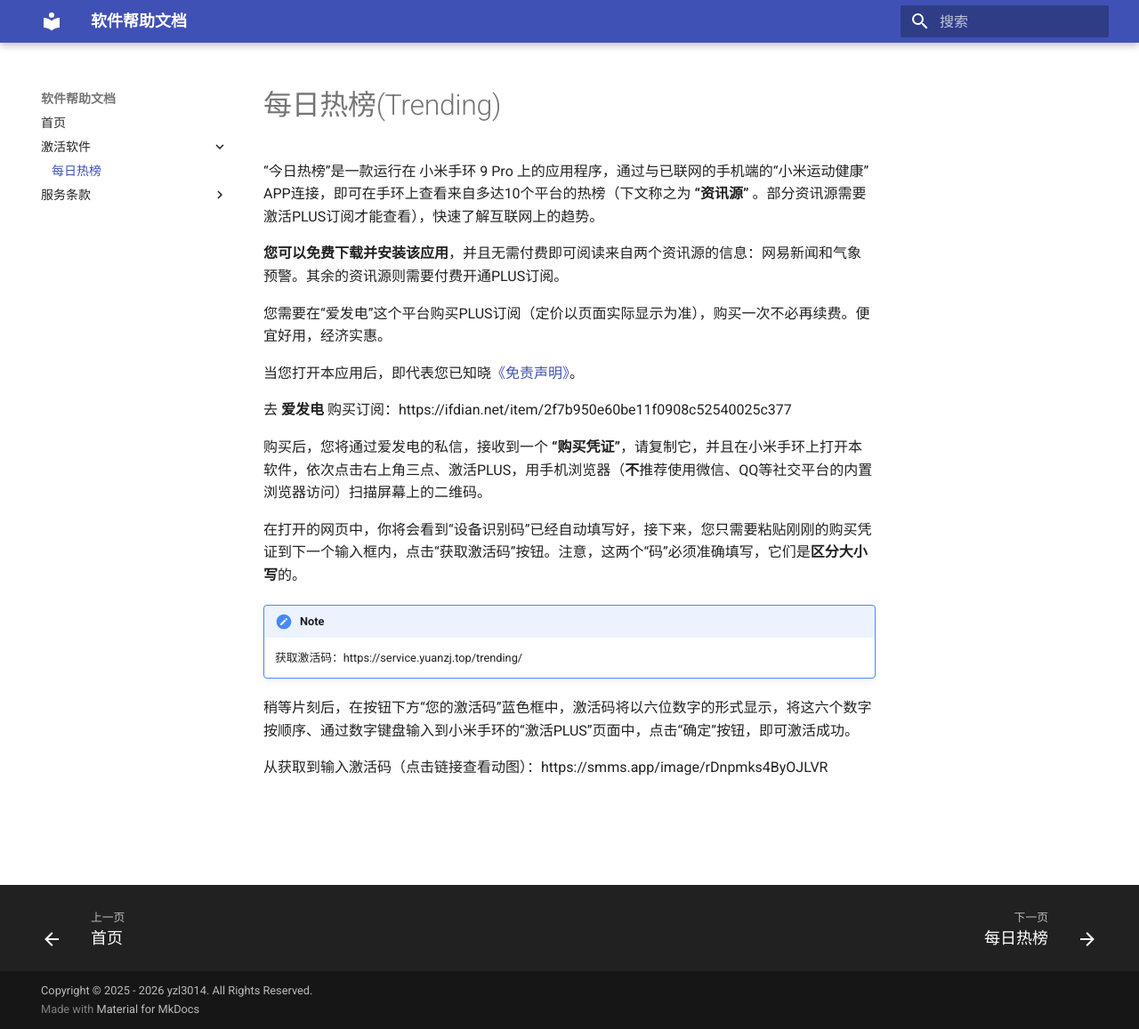
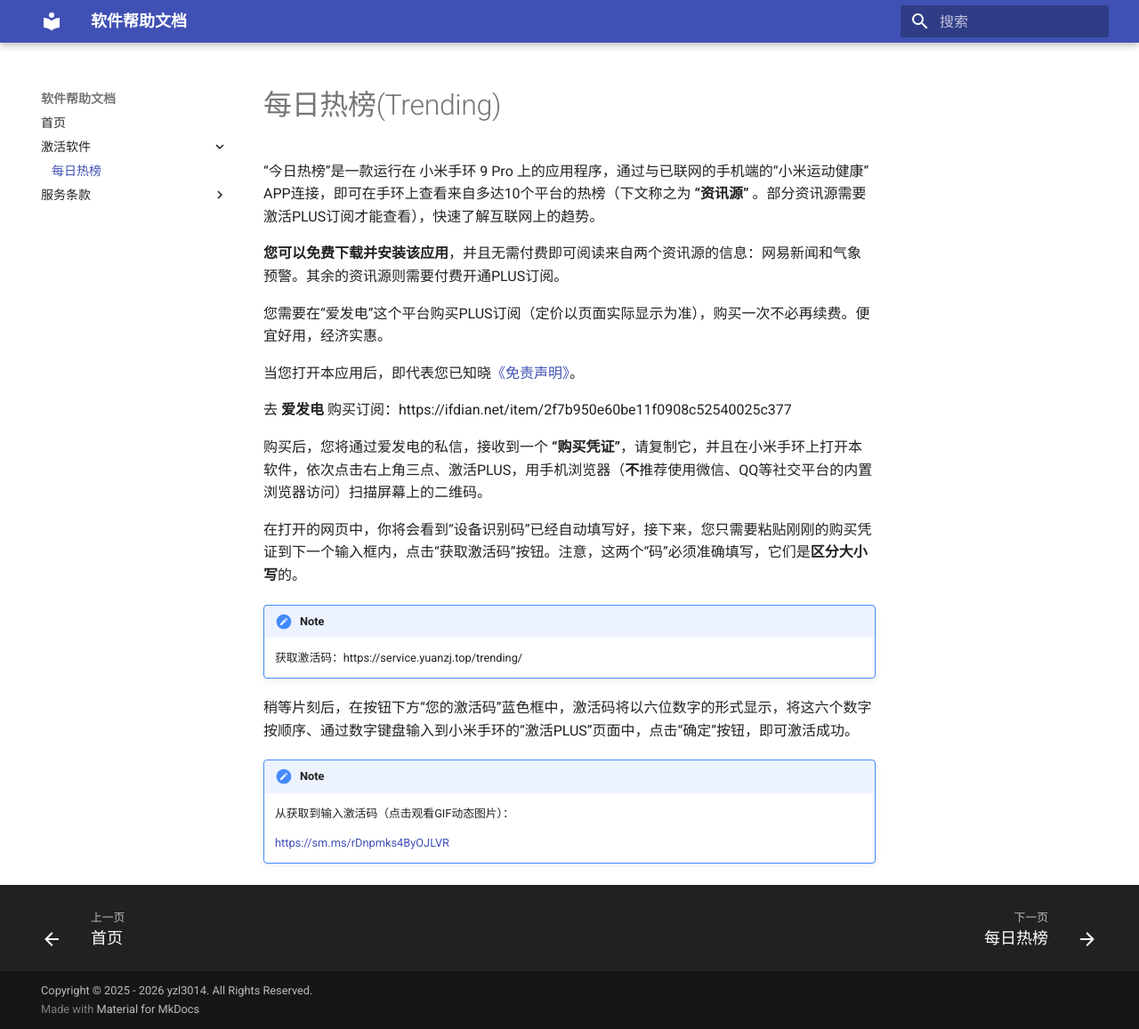
Before and after one commit to yzl3014/docs, an MkDocs documentation site: the page built from docs/activation/trending.md, in a window 1280 px wide and 1157 px high. Shown: the whole window at 89% size. Built offline with MkDocs 1.6.1 and Material for MkDocs 9.7.7, drawn with Linux system fonts in a browser that asks for light colours.

Commit message:
更换动图链接

```diff
--- a/docs/activation/trending.md
+++ b/docs/activation/trending.md
@@ -19,4 +19,8 @@
 
 稍等片刻后，在按钮下方“您的激活码”蓝色框中，激活码将以六位数字的形式显示，将这六个数字按顺序、通过数字键盘输入到小米手环的“激活PLUS”页面中，点击“确定”按钮，即可激活成功。
 
-从获取到输入激活码（点击链接查看动图）：https://smms.app/image/rDnpmks4ByOJLVR
+!!! Note
+
+    从获取到输入激活码（点击观看GIF动态图片）：
+
+    [https://sm.ms/rDnpmks4ByOJLVR](https://sm.ms/rDnpmks4ByOJLVR)
```
